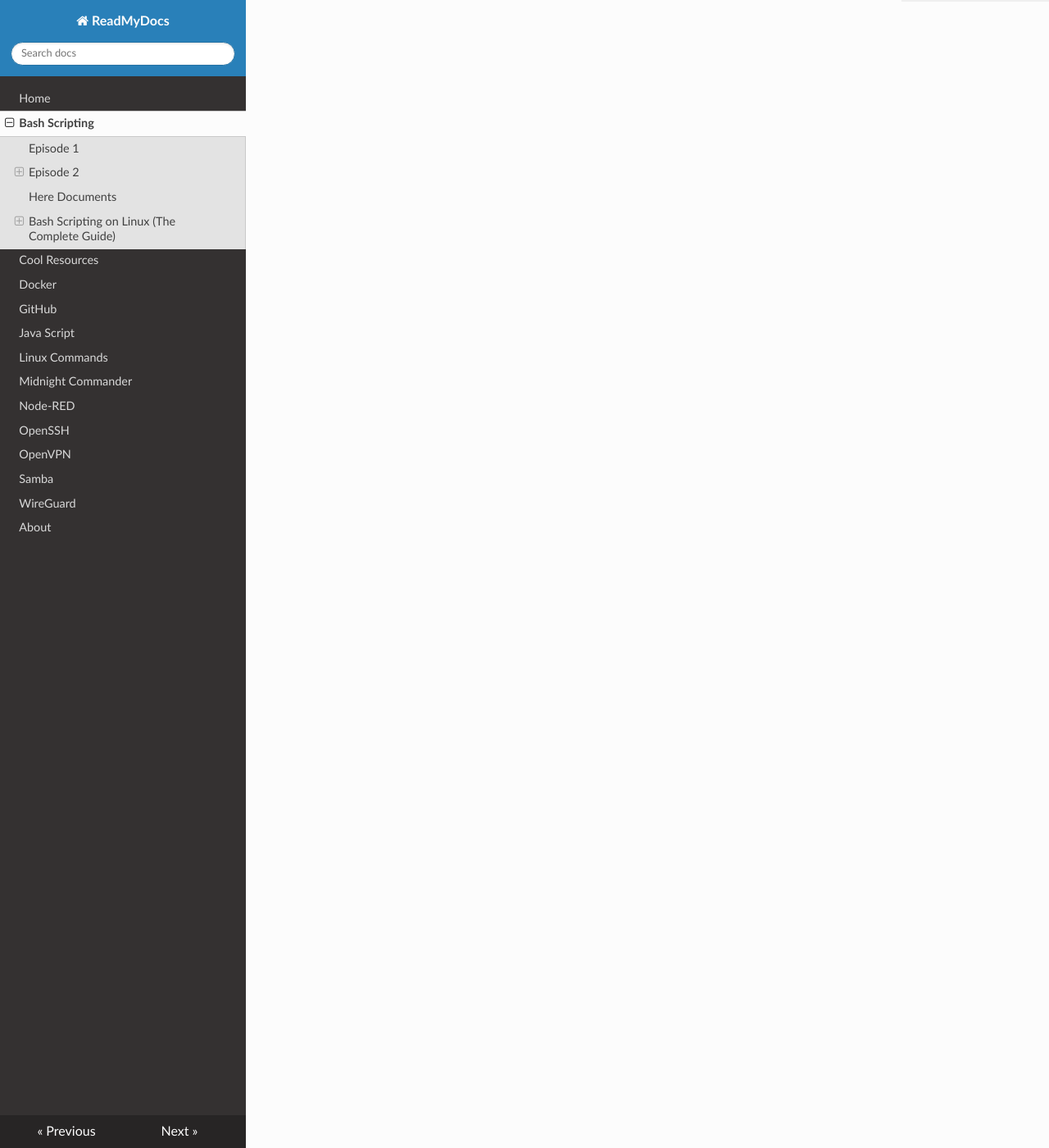
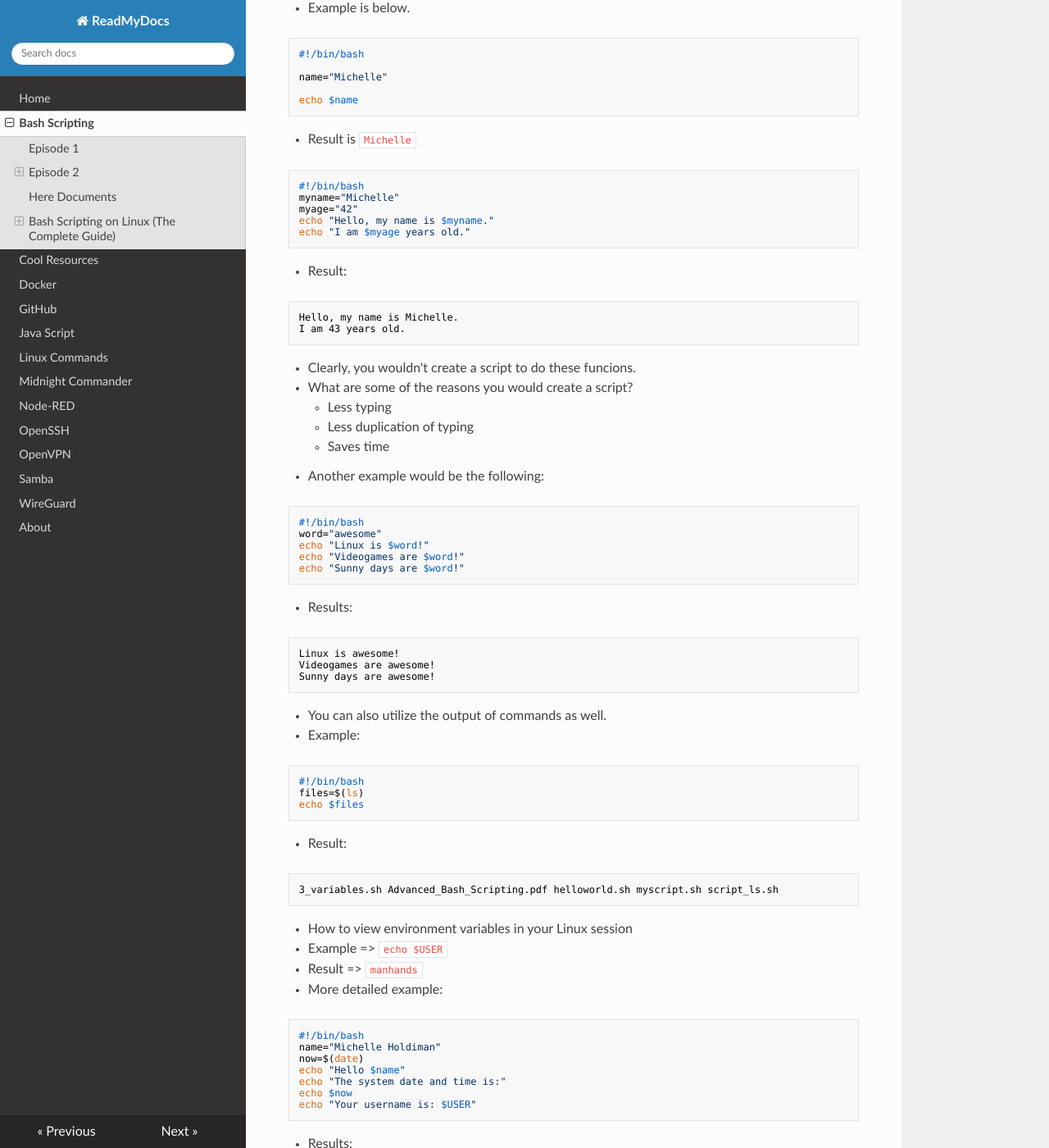
Before and after one commit to mholdiman19/mholdiman19.github.io, an MkDocs documentation site: the page built from docs/bash_scripting.md, in a window 1280 px wide and 1400 px high, scrolled down 5166 px. Shown: the whole window at 82% size. Built offline with MkDocs 1.6.1, drawn with Linux system fonts in a browser that asks for light colours; nearby versions of some CDN libraries; some of the changed text lies outside the part shown.

Commit message:
added variables section
from Jay LaCroix Learn Linux TV YouTube video

````diff
--- a/docs/bash_scripting.md
+++ b/docs/bash_scripting.md
@@ -269,4 +269,96 @@ __Resource__ => [Bash Scripting on Linux (The Complete Guide) Class 02 - Hello W
 * To see what bash you are using => `echo $SHELL`
     * Result => `/bin/bash`
 
-__Stopped at 4:16__
+### Class 03 - Variables
+
+#### How to create a variable in Bash
+
+* Need to name the variable => Ex: `name` is the variable.
+* Add an `=` sign
+* Inside `""` define the variable.
+* Example is below.
+
+```bash
+#!/bin/bash
+
+name="Michelle"
+
+echo $name
+```
+* Result is `Michelle`
+
+```bash
+#!/bin/bash
+myname="Michelle"
+myage="42"
+echo "Hello, my name is $myname."
+echo "I am $myage years old."
+```
+* Result:
+
+```txt
+Hello, my name is Michelle.
+I am 43 years old.
+```
+
+* Clearly, you wouldn't create a script to do these funcions.
+* What are some of the reasons you would create a script?
+    + Less typing
+    + Less duplication of typing
+    + Saves time
+* Another example would be the following:
+```bash
+#!/bin/bash
+word="awesome"
+echo "Linux is $word!"
+echo "Videogames are $word!"
+echo "Sunny days are $word!"
+```
+* Results:
+```text
+Linux is awesome!
+Videogames are awesome!
+Sunny days are awesome!
+```
+* You can also utilize the output of commands as well.
+* Example:
+```bash
+#!/bin/bash
+files=$(ls)
+echo $files
+```
+* Result:
+```text
+3_variables.sh Advanced_Bash_Scripting.pdf helloworld.sh myscript.sh script_ls.sh
+```
+* How to view environment variables in your Linux session
+* Example => `echo $USER`
+* Result => `manhands`
+* More detailed example:
+```bash
+#!/bin/bash
+name="Michelle Holdiman"
+now=$(date)
+echo "Hello $name"
+echo "The system date and time is:"
+echo $now
+echo "Your username is: $USER"
+```
+* Results:
+```text
+Hello Michelle Holdiman
+The system date and time is:
+Mon Feb 13 09:27:19 AM CST 2023
+Your username is: manhands
+```
+* You should use lowercase letters for your variables.
+* Best practice is to use uppercase variables for environment variables.
+* This way whoever is reading your code will know which variables you are creating and which variables are environment or system variables.
+* How to see your environment variables => `env`
+* Partial results of my `env`:
+```text
+LOGNAME=manhands
+XDG_SESSION_DESKTOP=ubuntu
+XDG_SESSION_TYPE=wayland
+SYSTEMD_EXEC_PID=2286
+```
````
Also changed, not shown: site/bash_scripting/index.html, site/commands/index.html, site/index.html, site/search/search_index.json, site/sitemap.xml, 1 other file.
